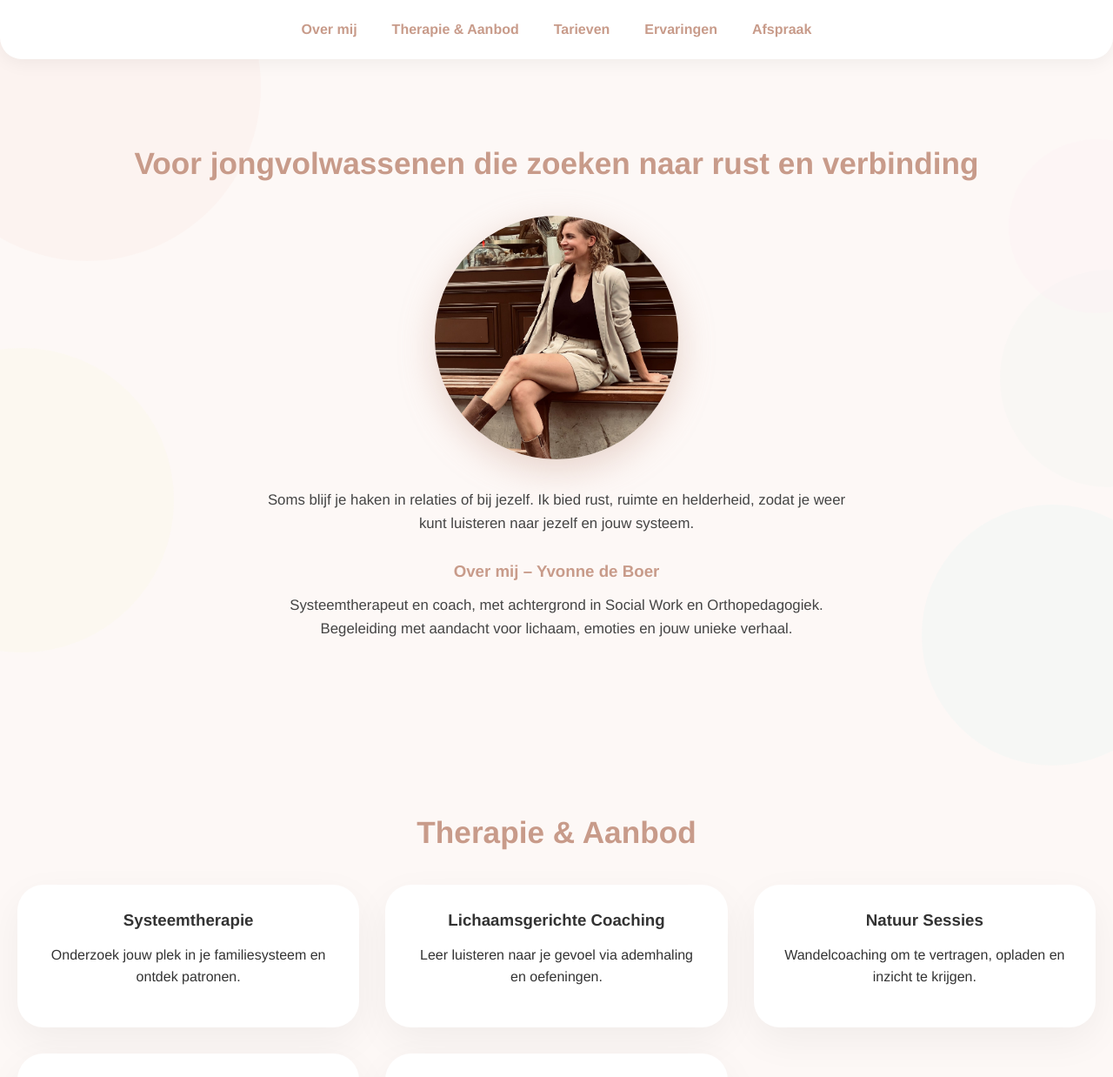
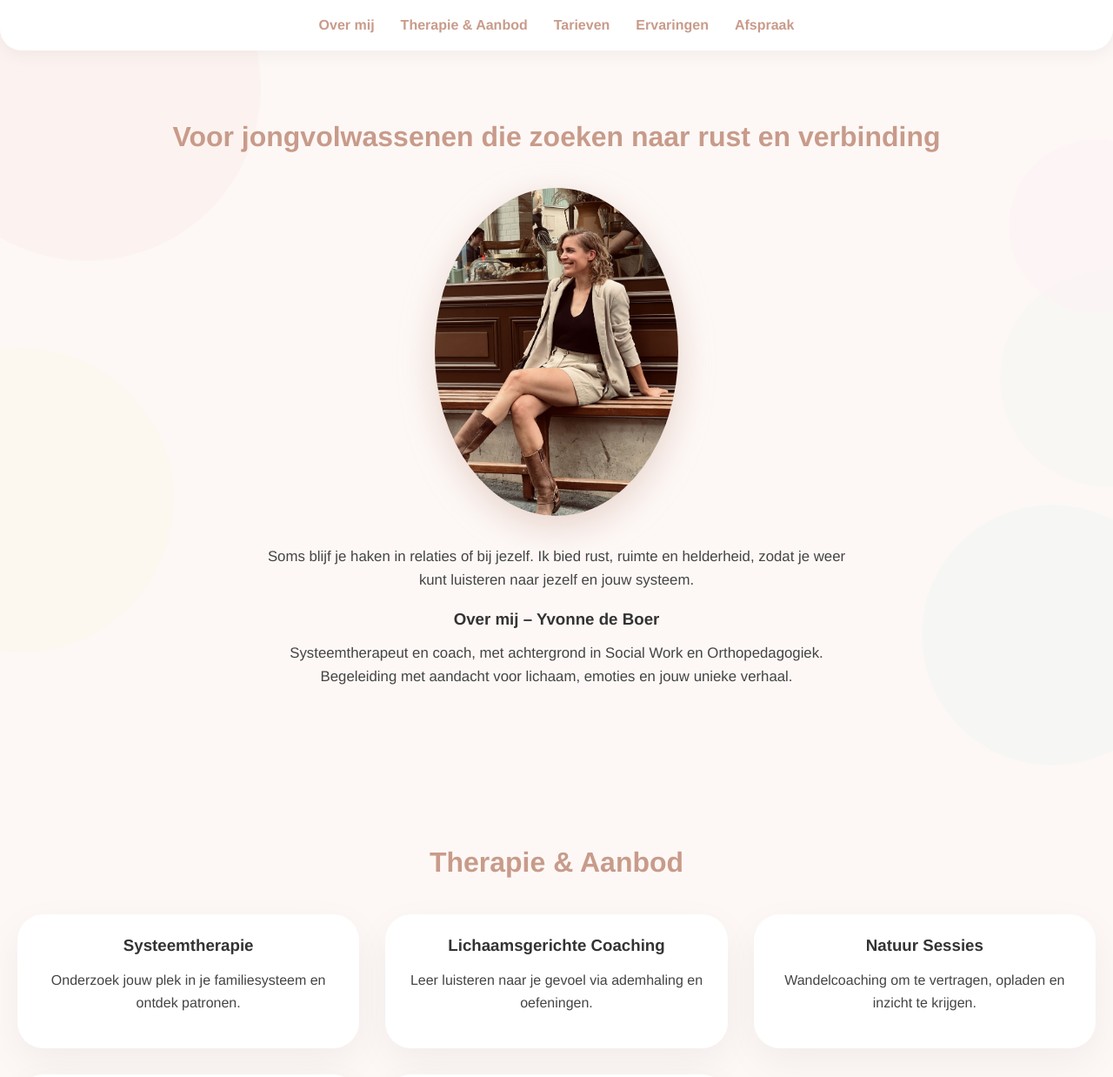
Before and after one commit to hossalsa/Y-de-boer-website-, a plain HTML site: page index.html in a window 1280 px wide. Shown: the top 1238 px of the page at 87% size. Drawn offline with Linux system fonts and the light colour scheme.

Commit message:
Update index.html

```diff
--- a/index.html
+++ b/index.html
@@ -4,198 +4,7 @@
   <meta charset="UTF-8">
   <meta name="viewport" content="width=device-width, initial-scale=1.0">
   <title>Yvonne de Boer – Holistisch Therapeut</title>
-  <style>
-    :root {
-      --accent: #c89b8a;
-      --background: #fdf8f6;
-      --white: #ffffff;
-      --text: #333;
-      --soft-shadow: rgba(0,0,0,0.05);
-    }
-
-    body {
-      margin: 0;
-      font-family: 'Helvetica Neue', Arial, sans-serif;
-      background: var(--background);
-      color: var(--text);
-      scroll-behavior: smooth;
-      overflow-x: hidden;
-    }
-
-    h1, h2, h3 {
-      margin: 0 0 15px 0;
-      font-weight: 600;
-    }
-
-    p {
-      line-height: 1.6;
-      margin-bottom: 15px;
-    }
-
-    a {
-      text-decoration: none;
-      color: inherit;
-    }
-
-    /* HEADER */
-    header {
-      background: var(--white);
-      padding: 25px 20px;
-      box-shadow: 0 5px 20px var(--soft-shadow);
-      position: sticky;
-      top: 0;
-      z-index: 1000;
-      border-bottom-left-radius: 25px;
-      border-bottom-right-radius: 25px;
-    }
-
-    nav {
-      display: flex;
-      justify-content: center;
-      gap: 40px;
-    }
-
-    nav a {
-      font-weight: 600;
-      color: var(--accent);
-      transition: 0.2s;
-    }
-
-    nav a:hover {
-      color: #a97364;
-    }
-
-    /* ORGANISCHE BLOBS MET PARALLAX */
-    .blob {
-      position: absolute;
-      border-radius: 50%;
-      opacity: 0.15;
-      z-index: -1;
-      transition: transform 0.2s ease-out;
-    }
-
-    /* SECTION ALGEMEEN */
-    section {
-      padding: 100px 20px;
-      text-align: center;
-      position: relative;
-      border-radius: 30px;
-      overflow: hidden;
-    }
-
-    section h2 {
-      font-size: 2.2rem;
-      margin-bottom: 40px;
-      color: var(--accent);
-    }
-
-    /* FOTO (EEF) */
-    .eef-photo {
-      width: 280px;
-      height: 280px;
-      object-fit: cover;
-      border-radius: 50%;
-      box-shadow: 0 12px 40px rgba(200, 155, 138, 0.4);
-      animation: softFade 2s ease-out, softZoom 2s ease-out;
-      margin-bottom: 30px;
-    }
-
-    @keyframes softFade { from { opacity:0; } to { opacity:1; } }
-    @keyframes softZoom { from { transform: scale(0.85); } to { transform: scale(1); } }
-
-    /* CARDS GRID */
-    .cards {
-      display: grid;
-      grid-template-columns: repeat(3, 1fr);
-      gap: 30px;
-      margin-top: 40px;
-      justify-items: center;
-    }
-
-    .card {
-      background: var(--white);
-      padding: 30px;
-      border-radius: 30px;
-      box-shadow: 0 15px 45px var(--soft-shadow);
-      transition: all 0.4s ease;
-      opacity: 0;
-      transform: translateY(30px);
-    }
-
-    .card.visible {
-      opacity: 1;
-      transform: translateY(0);
-    }
-
-    .card:hover {
-      transform: translateY(-10px) scale(1.03);
-      box-shadow: 0 25px 60px rgba(0,0,0,0.12);
-    }
-
-    /* FORMULIER */
-    .contact-box {
-      max-width: 500px;
-      margin: 0 auto;
-      text-align: left;
-    }
-
-    form {
-      display: flex;
-      flex-direction: column;
-      gap: 15px;
-      margin-top: 15px;
-    }
-
-    input, textarea {
-      padding: 14px;
-      border-radius: 12px;
-      border: 1px solid #ddd;
-      font-size: 1rem;
-      font-family: inherit;
-      background: #ffffff;
-      box-shadow: 0 3px 20px rgba(0,0,0,0.05);
-      transition: 0.3s;
-    }
-
-    input:focus, textarea:focus {
-      border-color: var(--accent);
-      outline: none;
-      box-shadow: 0 5px 20px rgba(0,0,0,0.1);
-    }
-
-    button.cta {
-      background: var(--accent);
-      color: #fff;
-      border: none;
-      padding: 16px;
-      border-radius: 12px;
-      cursor: pointer;
-      font-size: 1rem;
-      transition: 0.3s;
-    }
-
-    button.cta:hover {
-      background: #a97364;
-    }
-
-    /* FOOTER */
-    footer {
-      background: var(--white);
-      padding: 60px 20px;
-      text-align: center;
-      box-shadow: 0 -5px 30px var(--soft-shadow);
-      margin-top: 60px;
-      border-top-left-radius: 30px;
-      border-top-right-radius: 30px;
-    }
-
-    /* PASTEL ORGANISCHE BLOBS */
-    .blob1 { width: 400px; height: 400px; background: #f8d3d0; top: -100px; left: -100px; }
-    .blob2 { width: 300px; height: 300px; background: #d0f0f2; bottom: -80px; right: -80px; }
-    .blob3 { width: 350px; height: 350px; background: #f6f3d0; top: 50%; left: -150px; }
-    .blob4 { width: 250px; height: 250px; background: #e0f0e9; bottom: 30%; right: -120px; }
-    .blob5 { width: 200px; height: 200px; background: #fde2f0; top: 20%; right: -80px; }
-  </style>
+  <link rel="stylesheet" href="style.css">
 </head>
 <body>
 
@@ -217,15 +26,15 @@
 <div class="blob blob4"></div>
 <div class="blob blob5"></div>
 
-<!-- ABOUT SECTION -->
+<!-- OVER MIJ -->
 <section id="about">
   <h2>Voor jongvolwassenen die zoeken naar rust en verbinding</h2>
   <img src="eef.jpg" alt="Yvonne de Boer" class="eef-photo">
-  <p style="max-width:700px; margin:0 auto; font-size:1.05rem; color:#444;">
+  <p class="about-text">
     Soms blijf je haken in relaties of bij jezelf. Ik bied rust, ruimte en helderheid, zodat je weer kunt luisteren naar jezelf en jouw systeem.
   </p>
-  <h3 style="margin-top:30px; color:var(--accent)">Over mij – Yvonne de Boer</h3>
-  <p style="max-width:700px; margin:0 auto; font-size:1.05rem; color:#444;">
+  <h3>Over mij – Yvonne de Boer</h3>
+  <p class="about-text">
     Systeemtherapeut en coach, met achtergrond in Social Work en Orthopedagogiek. Begeleiding met aandacht voor lichaam, emoties en jouw unieke verhaal.
   </p>
 </section>
@@ -289,7 +98,6 @@
 
 <!-- SCRIPT: FADE-IN & PARALLAX -->
 <script>
-  // FADE-IN CARDS
   const cards = document.querySelectorAll('.card');
   const observer = new IntersectionObserver(entries => {
     entries.forEach(entry => {
@@ -300,7 +108,6 @@
   }, { threshold: 0.2 });
   cards.forEach(card => observer.observe(card));
 
-  // PARALLAX BLOBS
   const blobs = document.querySelectorAll('.blob');
   window.addEventListener('scroll', () => {
     const scrollY = window.scrollY;
```
